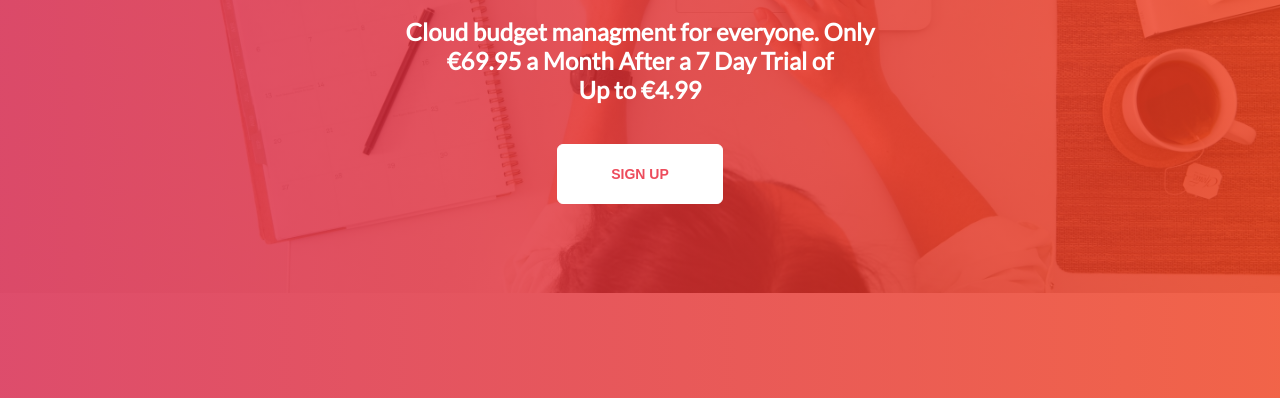
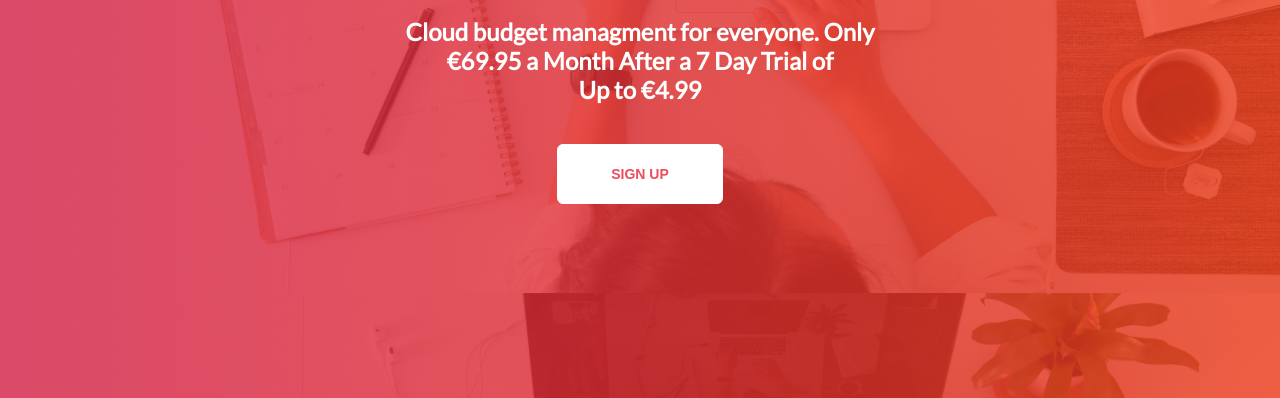
Before and after one commit to ViacheslavPliusnin/hw-4-Graphic-Editors, a plain HTML site: page hw/index.html in a window 1280 px wide. Shown: the part 402-800 px from the top of the page. Drawn offline with Linux system fonts and the light colour scheme.

Commit message:
Backround size changed

```diff
--- a/hw/css/style.css
+++ b/hw/css/style.css
@@ -8,7 +8,6 @@ body {
 .banner {
     min-height: 100vh;
     background-image: linear-gradient(90deg, rgba(213, 32, 71, 0.8) 0%, rgba(238, 61, 27, 0.8) 100%), url(background-image.jpg);
-    background-repeat: no-repeat;
     background-size: 100%;
 }
 .header  {
--- a/hw/index.html
+++ b/hw/index.html
@@ -2,6 +2,7 @@
 <html lang="en">
 <head>
     <meta charset="UTF-8">
+    <link rel="shortcut icon" type="image/png" href="css/cloud_icon.png"/>
     <title>CloudBudget</title>
     <link rel="preconnect" href="https://fonts.gstatic.com">
     <link href="https://fonts.googleapis.com/css2?family=Lato&display=swap" rel="stylesheet">
```
Also changed, not shown: hw/css/cloud_icon.png (added).
